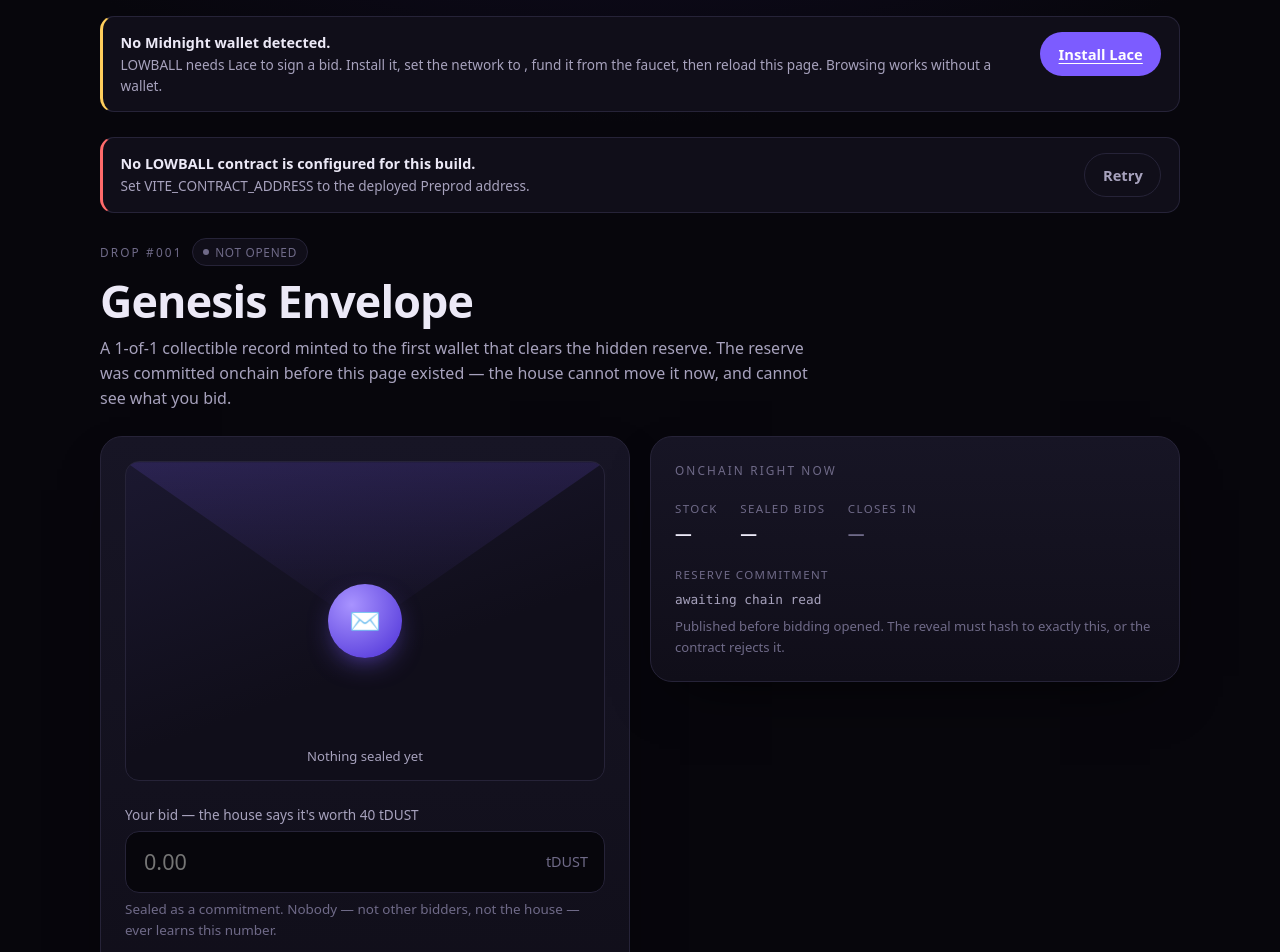
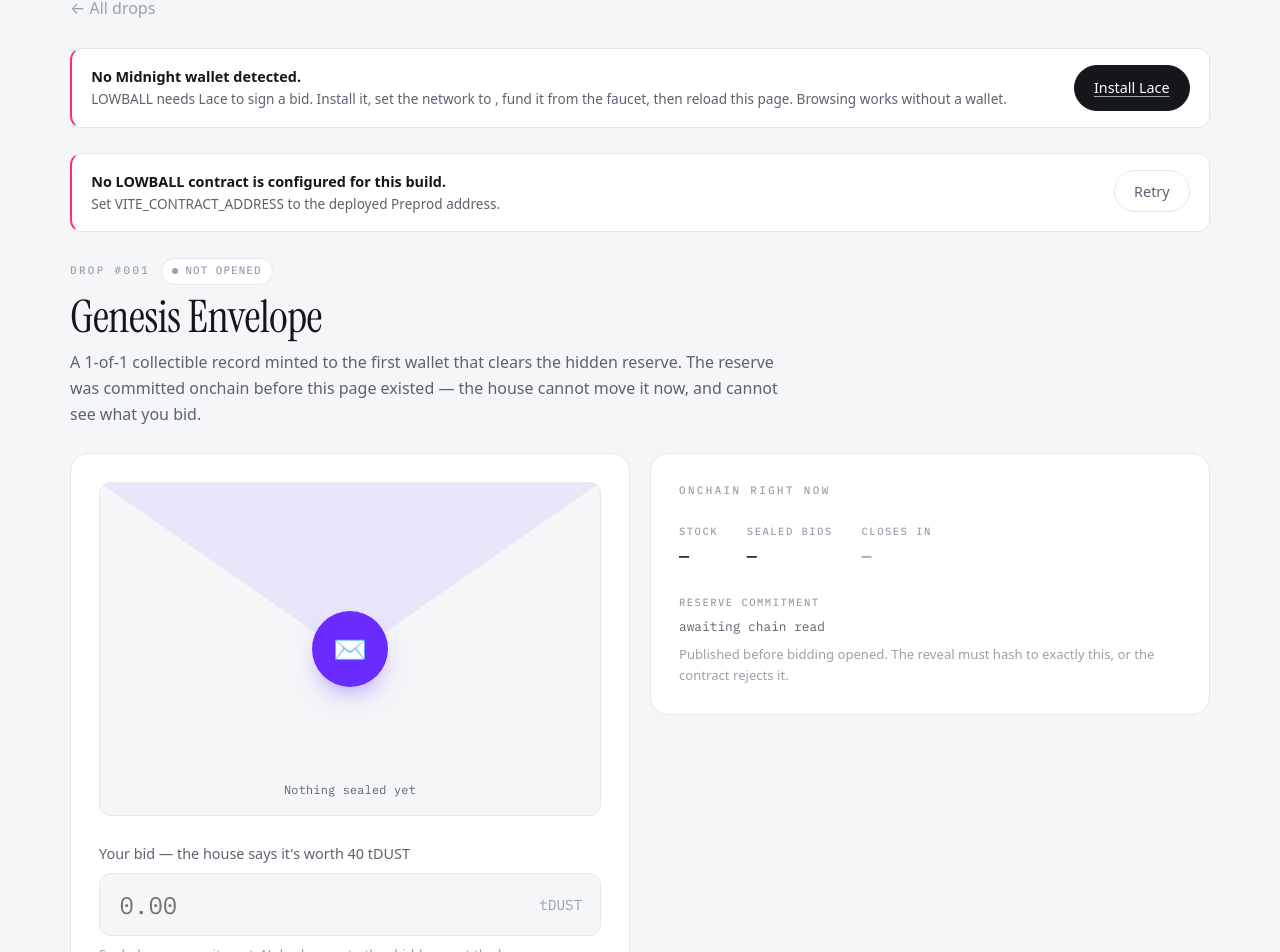
Before and after one commit to DiveshK007/lowball, a React (Vite) app in the folder web/: page /drop/drop-001 in a window 1280 px wide. Shown: the part 150-1102 px from the top of the page. Built offline with nearby package versions, Linux system fonts and the light colour scheme; no server answers; what @midnight-ntwrk/compact-runtime, @midnight-ntwrk/midnight-js-network-id, @midnight-ntwrk/midnight-js-protocol would draw is missing.

Commit message:
Re-skin web: quiet catalogue palette + type

```diff
--- a/web/index.html
+++ b/web/index.html
@@ -9,6 +9,12 @@
       name="description"
       content="Name your price on a mystery drop. The reserve is committed onchain before any bid; your bid stays sealed forever."
     />
+    <link rel="preconnect" href="https://fonts.googleapis.com" />
+    <link rel="preconnect" href="https://fonts.gstatic.com" crossorigin />
+    <link
+      href="https://fonts.googleapis.com/css2?family=Instrument+Serif:ital@0;1&family=IBM+Plex+Mono:wght@400;500;600;700&display=swap"
+      rel="stylesheet"
+    />
   </head>
   <body>
     <div id="root"></div>
--- a/web/src/ui/styles.css
+++ b/web/src/ui/styles.css
@@ -1,34 +1,34 @@
-/* LOWBALL design system.
-   One dark stage, one accent, one gold moment. The drop page carries the
-   product feel (spec §5.2), so everything here exists to make the envelope
-   ritual land: quiet surfaces, a single violet, gold reserved for a win. */
+/* LOWBALL design system — "the quiet catalogue and the loud reveal".
+   The page is an auction catalogue: ink on cool porcelain, an elegant serif,
+   hairline structure, generous air. Saturated colour is spent in exactly one
+   place — the reveal moment (countdown + verdict), which floods the field.
+   Everywhere else whispers. */
 
 :root {
-  --bg: #07060c;
-  --bg-glow: #150f2e;
-  --surface: #100e19;
-  --surface-2: #171525;
-  --line: #262338;
-  --line-soft: #1c1a29;
+  /* quiet ground */
+  --paper: #f5f6f8;
+  --paper-raise: #ffffff;
+  --ink: #14161c;
+  --ink-2: #3a3f4b;
+  --muted: #5c626e;
+  --faint: #9aa1ad;
+  --line: #e4e7ec;
+  --line-2: #eceef2;
 
-  --text: #ece9f7;
-  --text-dim: #a7a2bd;
-  --text-faint: #6f6a88;
+  /* loud accents — reveal only */
+  --v: #6a2bff;        /* anticipation: the envelope is waiting */
+  --v-ink: #2a0f7a;
+  --win: #ff2e63;      /* cleared the reserve */
+  --loss: #14161c;     /* under it — the blackout; secret stays sealed */
 
-  --accent: #7c5cff;
-  --accent-soft: #a893ff;
-  --gold: #ffce5c;
-  --danger: #ff6b6b;
-  --ok: #52d6a4;
+  --radius: 12px;
+  --radius-lg: 18px;
 
-  --radius: 14px;
-  --radius-lg: 22px;
-  --shadow: 0 24px 60px -30px rgb(0 0 0 / 90%);
+  --display: 'Instrument Serif', Georgia, 'Times New Roman', serif;
+  --mono: 'IBM Plex Mono', ui-monospace, 'SF Mono', Menlo, monospace;
+  --sans: system-ui, -apple-system, 'Segoe UI', Roboto, Helvetica, Arial, sans-serif;
 
-  --font: ui-sans-serif, system-ui, -apple-system, 'Segoe UI', Inter, sans-serif;
-  --mono: ui-monospace, 'SF Mono', SFMono-Regular, Menlo, monospace;
-
-  color-scheme: dark;
+  color-scheme: light;
 }
 
 * {
@@ -43,27 +43,35 @@
 
 body {
   margin: 0;
-  background:
-    radial-gradient(1100px 620px at 50% -12%, var(--bg-glow), transparent 70%),
-    var(--bg);
-  color: var(--text);
-  font-family: var(--font);
+  background: var(--paper);
+  color: var(--ink);
+  font-family: var(--sans);
   font-size: 16px;
-  line-height: 1.55;
+  line-height: 1.6;
   -webkit-font-smoothing: antialiased;
+  text-rendering: optimizeLegibility;
 }
 
 a {
-  color: var(--accent-soft);
+  color: var(--ink);
   text-underline-offset: 3px;
+  text-decoration-color: var(--faint);
 }
 
 h1,
 h2,
 h3 {
   margin: 0;
-  line-height: 1.15;
-  letter-spacing: -0.02em;
+  font-family: var(--display);
+  font-weight: 400;
+  line-height: 1.04;
+  letter-spacing: -0.01em;
+}
+
+:focus-visible {
+  outline: 2px solid var(--v);
+  outline-offset: 3px;
+  border-radius: 3px;
 }
 
 /* ------------------------------------------------------------- layout -- */
@@ -75,7 +83,7 @@
 }
 
 .wrap {
-  width: min(1080px, 100% - 2.5rem);
+  width: min(1140px, 100% - 3rem);
   margin-inline: auto;
 }
 
@@ -83,28 +91,29 @@
   position: sticky;
   top: 0;
   z-index: 10;
-  backdrop-filter: blur(14px);
-  background: rgb(7 6 12 / 72%);
-  border-bottom: 1px solid var(--line-soft);
+  background: color-mix(in srgb, var(--paper) 82%, transparent);
+  backdrop-filter: blur(10px);
+  border-bottom: 1px solid var(--line);
 }
 
 .masthead__inner {
   display: flex;
   align-items: center;
-  gap: 1rem;
-  padding-block: 0.9rem;
+  gap: 1.1rem;
+  padding-block: 1.1rem;
 }
 
 .wordmark {
-  font-weight: 800;
-  font-size: 1.05rem;
-  letter-spacing: 0.24em;
+  font-family: var(--mono);
+  font-weight: 600;
+  font-size: 0.92rem;
+  letter-spacing: 0.34em;
   text-decoration: none;
-  color: var(--text);
+  color: var(--ink);
 }
 
 .wordmark span {
-  color: var(--accent);
+  color: var(--v);
 }
 
 .masthead__spacer {
@@ -113,29 +122,30 @@
 
 .footer {
   margin-top: auto;
-  padding-block: 2rem 3rem;
-  color: var(--text-faint);
+  padding-block: 3rem 4rem;
+  color: var(--faint);
   font-size: 0.82rem;
-  border-top: 1px solid var(--line-soft);
+  line-height: 1.7;
+  border-top: 1px solid var(--line);
 }
 
 .footer a {
-  color: var(--text-dim);
+  color: var(--muted);
 }
 
 main {
-  padding-block: 2.6rem 3rem;
+  padding-block: 4rem 3rem;
 }
 
 .stack {
   display: grid;
-  gap: 1.25rem;
+  gap: 1.5rem;
 }
 
 .row {
   display: flex;
   align-items: center;
-  gap: 0.6rem;
+  gap: 0.65rem;
   flex-wrap: wrap;
 }
 
@@ -144,29 +154,31 @@
 .pill {
   display: inline-flex;
   align-items: center;
-  gap: 0.4rem;
-  padding: 0.22rem 0.6rem;
+  gap: 0.45rem;
+  padding: 0.24rem 0.66rem;
   border: 1px solid var(--line);
   border-radius: 999px;
-  background: var(--surface);
-  color: var(--text-dim);
-  font-size: 0.74rem;
-  letter-spacing: 0.06em;
+  background: var(--paper-raise);
+  color: var(--muted);
+  font-family: var(--mono);
+  font-size: 0.68rem;
+  font-weight: 500;
+  letter-spacing: 0.1em;
   text-transform: uppercase;
 }
 
 .pill--live {
-  color: var(--ok);
-  border-color: rgb(82 214 164 / 35%);
+  color: #0a7d55;
+  border-color: color-mix(in srgb, #0a7d55 28%, var(--line));
 }
 
 .pill--revealed {
-  color: var(--gold);
-  border-color: rgb(255 206 92 / 35%);
+  color: var(--v);
+  border-color: color-mix(in srgb, var(--v) 30%, var(--line));
 }
 
 .pill--off {
-  color: var(--text-faint);
+  color: var(--faint);
 }
 
 .dot {
@@ -176,87 +188,104 @@
   background: currentcolor;
 }
 
+.pill--live .dot {
+  animation: blink 2s ease-in-out infinite;
+}
+
+@keyframes blink {
+  0%, 100% { opacity: 1; }
+  50% { opacity: 0.3; }
+}
+
 .btn {
   display: inline-flex;
   align-items: center;
   justify-content: center;
   gap: 0.5rem;
-  padding: 0.62rem 1.1rem;
-  border: 1px solid transparent;
+  padding: 0.66rem 1.2rem;
+  border: 1px solid var(--ink);
   border-radius: 999px;
-  background: var(--accent);
-  color: #fff;
-  font: inherit;
-  font-weight: 600;
-  font-size: 0.92rem;
+  background: var(--ink);
+  color: var(--paper-raise);
+  font-family: var(--sans);
+  font-weight: 500;
+  font-size: 0.9rem;
   cursor: pointer;
   transition: transform 0.12s ease, background 0.15s ease, opacity 0.15s ease;
 }
 
 .btn:hover:not(:disabled) {
-  background: #8d70ff;
   transform: translateY(-1px);
+  background: #000;
 }
 
 .btn:disabled {
-  opacity: 0.45;
+  opacity: 0.4;
   cursor: not-allowed;
 }
 
 .btn--ghost {
   background: transparent;
   border-color: var(--line);
-  color: var(--text-dim);
+  color: var(--muted);
 }
 
 .btn--ghost:hover:not(:disabled) {
-  background: var(--surface-2);
-  color: var(--text);
+  background: var(--paper-raise);
+  color: var(--ink);
+  border-color: var(--ink-2);
 }
 
+/* the loud call to seal — the only saturated button, and only on the drop page */
 .btn--gold {
-  background: var(--gold);
-  color: #241a00;
+  background: var(--v);
+  border-color: var(--v);
+  color: #fff;
 }
 
 .btn--gold:hover:not(:disabled) {
-  background: #ffd97e;
+  background: #5a1fe6;
 }
 
 .btn--wide {
   width: 100%;
-  padding-block: 0.85rem;
-  font-size: 1rem;
+  padding-block: 0.9rem;
+  font-size: 0.98rem;
 }
 
 .card {
-  background: linear-gradient(180deg, var(--surface-2), var(--surface));
+  background: var(--paper-raise);
   border: 1px solid var(--line);
   border-radius: var(--radius-lg);
-  padding: 1.5rem;
-  box-shadow: var(--shadow);
+  padding: 1.75rem;
 }
 
 .muted {
-  color: var(--text-dim);
+  color: var(--muted);
 }
 
 .faint {
-  color: var(--text-faint);
+  color: var(--faint);
 }
 
 .mono {
   font-family: var(--mono);
   font-size: 0.8rem;
   word-break: break-all;
-  color: var(--text-dim);
+  color: var(--muted);
+}
+
+a.mono {
+  text-decoration-color: var(--line);
 }
 
 .eyebrow {
-  font-size: 0.74rem;
-  letter-spacing: 0.18em;
+  font-family: var(--mono);
+  font-size: 0.68rem;
+  font-weight: 500;
+  letter-spacing: 0.22em;
   text-transform: uppercase;
-  color: var(--text-faint);
+  color: var(--faint);
 }
 
 /* -------------------------------------------------------------- banner -- */
@@ -265,24 +294,24 @@
   display: flex;
   gap: 0.85rem;
   align-items: flex-start;
-  padding: 0.9rem 1.1rem;
+  padding: 1rem 1.2rem;
   border: 1px solid var(--line);
-  border-left-width: 3px;
+  border-left-width: 2px;
   border-radius: var(--radius);
-  background: var(--surface);
+  background: var(--paper-raise);
   font-size: 0.9rem;
 }
 
 .banner--warn {
-  border-left-color: var(--gold);
+  border-left-color: var(--win);
 }
 
 .banner--error {
-  border-left-color: var(--danger);
+  border-left-color: var(--win);
 }
 
 .banner--info {
-  border-left-color: var(--accent);
+  border-left-color: var(--v);
 }
 
 .banner__body {
@@ -294,7 +323,7 @@
 }
 
 .banner__hint {
-  color: var(--text-dim);
+  color: var(--muted);
   font-size: 0.85rem;
 }
 
@@ -302,84 +331,88 @@
 
 .hero {
   display: grid;
-  gap: 1rem;
-  padding-block: 1rem 2.5rem;
-  max-width: 46rem;
+  gap: 1.4rem;
+  padding-block: 2rem 3.5rem;
+  max-width: 52rem;
 }
 
 .hero h1 {
-  font-size: clamp(2.4rem, 6vw, 3.6rem);
-  font-weight: 800;
+  font-size: clamp(3rem, 8vw, 5.4rem);
+  line-height: 0.98;
+  letter-spacing: -0.02em;
 }
 
 .hero p {
   margin: 0;
-  color: var(--text-dim);
-  font-size: 1.05rem;
+  color: var(--muted);
+  font-size: 1.12rem;
+  max-width: 40rem;
 }
 
 /* -------------------------------------------------------------- drops -- */
 
 .grid {
   display: grid;
-  grid-template-columns: repeat(auto-fill, minmax(280px, 1fr));
+  grid-template-columns: repeat(auto-fill, minmax(300px, 1fr));
   gap: 1.25rem;
 }
 
 .drop-card {
   display: grid;
-  gap: 0.9rem;
+  gap: 1.1rem;
   text-decoration: none;
   color: inherit;
-  transition: transform 0.15s ease, border-color 0.15s ease;
+  transition: border-color 0.18s ease, transform 0.18s ease;
 }
 
 .drop-card:hover {
-  transform: translateY(-3px);
-  border-color: var(--accent);
+  transform: translateY(-2px);
+  border-color: var(--ink);
 }
 
 .drop-card__art {
   display: grid;
   place-items: center;
-  aspect-ratio: 16 / 10;
+  aspect-ratio: 5 / 3;
   border-radius: var(--radius);
-  font-size: 3.4rem;
-  background:
-    radial-gradient(120% 120% at 50% 0%, rgb(124 92 255 / 28%), transparent 65%),
-    var(--surface);
-  border: 1px solid var(--line-soft);
+  font-size: 3rem;
+  background: var(--paper);
+  border: 1px solid var(--line-2);
 }
 
 .stat-row {
   display: flex;
-  gap: 1.4rem;
+  gap: 1.8rem;
   flex-wrap: wrap;
 }
 
 .stat {
   display: grid;
-  gap: 0.15rem;
+  gap: 0.2rem;
 }
 
 .stat__label {
-  font-size: 0.72rem;
-  letter-spacing: 0.12em;
+  font-family: var(--mono);
+  font-size: 0.66rem;
+  font-weight: 500;
+  letter-spacing: 0.14em;
   text-transform: uppercase;
-  color: var(--text-faint);
+  color: var(--faint);
 }
 
 .stat__value {
+  font-family: var(--mono);
   font-size: 1.05rem;
-  font-weight: 650;
+  font-weight: 500;
   font-variant-numeric: tabular-nums;
+  color: var(--ink);
 }
 
 /* ------------------------------------------------------------ envelope -- */
 
 .ritual {
   display: grid;
-  gap: 1.4rem;
+  gap: 1.6rem;
 }
 
 .envelope {
@@ -389,8 +422,9 @@
   aspect-ratio: 3 / 2;
   border-radius: var(--radius);
   border: 1px solid var(--line);
-  background: linear-gradient(160deg, #1b1830, #100e1a 60%);
+  background: var(--paper);
   overflow: hidden;
+  transition: background 0.4s ease, border-color 0.4s ease;
 }
 
 .envelope::after {
@@ -399,16 +433,16 @@
   position: absolute;
   inset: 0 0 auto;
   height: 52%;
-  background: linear-gradient(180deg, rgb(124 92 255 / 16%), transparent);
+  background: color-mix(in srgb, var(--v) 8%, transparent);
   clip-path: polygon(0 0, 100% 0, 50% 100%);
   border-bottom: 1px solid var(--line);
-  transition: transform 0.6s cubic-bezier(0.2, 0.8, 0.2, 1);
+  transition: transform 0.6s cubic-bezier(0.2, 0.8, 0.2, 1), opacity 0.4s ease;
   transform-origin: top;
 }
 
 .envelope--open::after {
   transform: rotateX(180deg);
-  opacity: 0.35;
+  opacity: 0;
 }
 
 .envelope__seal {
@@ -416,17 +450,25 @@
   z-index: 1;
   display: grid;
   place-items: center;
-  width: 74px;
-  height: 74px;
+  width: 76px;
+  height: 76px;
   border-radius: 999px;
-  background: radial-gradient(circle at 32% 28%, var(--accent-soft), #4b2fd6);
-  box-shadow: 0 10px 30px -12px rgb(124 92 255 / 90%);
-  font-size: 1.6rem;
+  background: var(--v);
+  color: #fff;
+  box-shadow: 0 12px 30px -14px color-mix(in srgb, var(--v) 80%, transparent);
+  font-size: 1.7rem;
+}
+
+/* win floods the whole envelope hot — the loud moment */
+.envelope--won {
+  background: var(--win);
+  border-color: var(--win);
 }
 
 .envelope--won .envelope__seal {
-  background: radial-gradient(circle at 32% 28%, #ffe6a3, #e0a52b);
-  box-shadow: 0 12px 36px -12px rgb(255 206 92 / 90%);
+  background: #fff;
+  color: var(--win);
+  box-shadow: 0 12px 30px -12px rgb(0 0 0 / 30%);
 }
 
 .envelope--proving .envelope__seal {
@@ -434,59 +476,49 @@
 }
 
 @keyframes pulse {
-  0%,
-  100% {
-    transform: scale(1);
-    opacity: 1;
-  }
-
-  50% {
-    transform: scale(0.94);
-    opacity: 0.8;
-  }
+  0%, 100% { transform: scale(1); opacity: 1; }
+  50% { transform: scale(0.92); opacity: 0.75; }
 }
 
 .envelope__caption {
   position: absolute;
-  bottom: 0.9rem;
+  bottom: 1rem;
   z-index: 1;
-  font-size: 0.82rem;
-  color: var(--text-dim);
+  font-family: var(--mono);
+  font-size: 0.74rem;
+  letter-spacing: 0.02em;
+  color: var(--muted);
 }
 
-@media (prefers-reduced-motion: reduce) {
-  .envelope::after,
-  .envelope--proving .envelope__seal,
-  .btn {
-    transition: none;
-    animation: none;
-  }
+.envelope--won .envelope__caption {
+  color: #fff;
 }
 
 /* ---------------------------------------------------------- bid + form -- */
 
 .field {
   display: grid;
-  gap: 0.4rem;
+  gap: 0.5rem;
 }
 
 .field__label {
-  font-size: 0.85rem;
-  color: var(--text-dim);
+  font-size: 0.9rem;
+  color: var(--muted);
 }
 
 .field__control {
   display: flex;
   align-items: center;
   gap: 0.6rem;
-  padding: 0.75rem 1rem;
+  padding: 0.85rem 1.1rem;
   border: 1px solid var(--line);
   border-radius: var(--radius);
-  background: var(--bg);
+  background: var(--paper);
+  transition: border-color 0.15s ease;
 }
 
 .field__control:focus-within {
-  border-color: var(--accent);
+  border-color: var(--v);
 }
 
 .field__control input {
@@ -494,20 +526,21 @@
   min-width: 0;
   border: 0;
   background: transparent;
-  color: var(--text);
-  font: inherit;
-  font-size: 1.35rem;
+  color: var(--ink);
+  font-family: var(--mono);
+  font-size: 1.5rem;
   font-variant-numeric: tabular-nums;
   outline: none;
 }
 
 .field__suffix {
-  color: var(--text-faint);
+  font-family: var(--mono);
+  color: var(--faint);
   font-size: 0.9rem;
 }
 
 .field__error {
-  color: var(--danger);
+  color: var(--win);
   font-size: 0.84rem;
 }
 
@@ -515,7 +548,7 @@
 
 .split {
   display: grid;
-  grid-template-columns: repeat(auto-fit, minmax(240px, 1fr));
+  grid-template-columns: repeat(auto-fit, minmax(260px, 1fr));
   gap: 1px;
   background: var(--line);
   border: 1px solid var(--line);
@@ -524,20 +557,20 @@
 }
 
 .split__pane {
-  padding: 1.1rem 1.2rem;
-  background: var(--surface);
+  padding: 1.4rem 1.5rem;
+  background: var(--paper-raise);
   display: grid;
-  gap: 0.6rem;
+  gap: 0.7rem;
   align-content: start;
 }
 
 .split__pane--public {
-  background: #0c0b13;
+  background: var(--paper);
 }
 
 .split__list {
   display: grid;
-  gap: 0.45rem;
+  gap: 0.55rem;
   margin: 0;
   padding: 0;
   list-style: none;
@@ -547,73 +580,151 @@
 .split__list li {
   display: flex;
   gap: 0.5rem;
-  color: var(--text-dim);
+  color: var(--muted);
 }
 
 .split__list b {
-  color: var(--text);
+  color: var(--ink);
   font-weight: 600;
 }
 
 .sealed-value {
-  color: var(--text-faint);
+  font-family: var(--mono);
+  color: var(--faint);
   letter-spacing: 0.2em;
+}
+
+/* ============================================================= REVEAL == */
+/* The one loud element. When the countdown runs or a verdict lands, the
+   field floods a single saturated colour with a heavy mono stamp. */
+
+.clock {
+  font-family: var(--mono);
+  font-variant-numeric: tabular-nums;
+  font-weight: 600;
+  letter-spacing: -0.01em;
+}
+
+/* the loud drop-page reveal clock */
+.reveal-clock {
+  display: grid;
+  gap: 0.5rem;
+  padding: 1.5rem 1.6rem;
+  border-radius: var(--radius);
+  background: var(--v);
+  color: #fff;
+}
+
+.reveal-clock--revealed {
+  background: var(--ink);
+}
+
+.reveal-clock__label {
+  font-family: var(--mono);
+  font-size: 0.66rem;
+  font-weight: 500;
+  letter-spacing: 0.2em;
+  text-transform: uppercase;
+  color: color-mix(in srgb, #fff 72%, transparent);
+}
+
+.reveal-clock__value {
+  font-family: var(--mono);
+  font-weight: 700;
+  font-size: clamp(2.4rem, 7vw, 3.4rem);
+  line-height: 1;
+  font-variant-numeric: tabular-nums;
+  letter-spacing: -0.02em;
 }
 
 /* ------------------------------------------------------------- verdict -- */
 
 .verdict {
   display: grid;
-  gap: 0.6rem;
+  gap: 0.85rem;
   text-align: center;
-  padding: 1.6rem 1.2rem;
+  padding: 2.4rem 1.6rem;
   border-radius: var(--radius);
-  border: 1px solid var(--line);
-  background: var(--surface);
+  border: 1px solid transparent;
+  color: #fff;
 }
 
+/* win: hot rose flood */
 .verdict--win {
-  border-color: rgb(255 206 92 / 45%);
-  background:
-    radial-gradient(120% 120% at 50% 0%, rgb(255 206 92 / 14%), transparent 70%),
-    var(--surface);
+  background: var(--win);
+}
+
+/* loss: the blackout — the secret stays sealed */
+.verdict--loss {
+  background: var(--loss);
+}
+
+.verdict__stamp {
+  font-family: var(--mono);
+  font-weight: 700;
+  font-size: 0.72rem;
+  letter-spacing: 0.34em;
+  text-transform: uppercase;
+  color: color-mix(in srgb, #fff 72%, transparent);
 }
 
 .verdict h2 {
-  font-size: 1.6rem;
+  font-family: var(--display);
+  font-size: clamp(2rem, 5vw, 2.9rem);
+  line-height: 1.02;
+  color: #fff;
 }
 
-.verdict--win h2 {
-  color: var(--gold);
+.verdict p {
+  margin: 0;
+  color: color-mix(in srgb, #fff 82%, transparent);
 }
 
-.flex-line {
+.verdict .flex-line {
   font-family: var(--mono);
-  font-size: 0.9rem;
-  color: var(--text-dim);
+  font-size: 0.86rem;
+  color: color-mix(in srgb, #fff 88%, transparent);
+}
+
+.verdict a.mono {
+  color: #fff;
+  text-decoration-color: color-mix(in srgb, #fff 45%, transparent);
 }
 
 /* --------------------------------------------------------------- misc -- */
 
 .skeleton {
-  border-radius: 6px;
-  background: linear-gradient(90deg, var(--surface), var(--surface-2), var(--surface));
+  border-radius: 5px;
+  background: linear-gradient(90deg, var(--line-2), var(--line), var(--line-2));
   background-size: 200% 100%;
   animation: shimmer 1.4s linear infinite;
   color: transparent;
 }
 
 @keyframes shimmer {
-  to {
-    background-position: -200% 0;
-  }
+  to { background-position: -200% 0; }
 }
 
 .center-note {
   display: grid;
-  gap: 0.6rem;
+  gap: 0.8rem;
   place-items: center;
   text-align: center;
-  padding-block: 4rem;
-  color: var(--text-dim);
+  padding-block: 5rem;
+  color: var(--muted);
 }
+
+.center-note h2 {
+  font-size: 2rem;
+}
+
+@media (prefers-reduced-motion: reduce) {
+  *,
+  .envelope::after,
+  .envelope--proving .envelope__seal,
+  .pill--live .dot,
+  .btn {
+    transition: none !important;
+    animation: none !important;
+  }
+}
```
